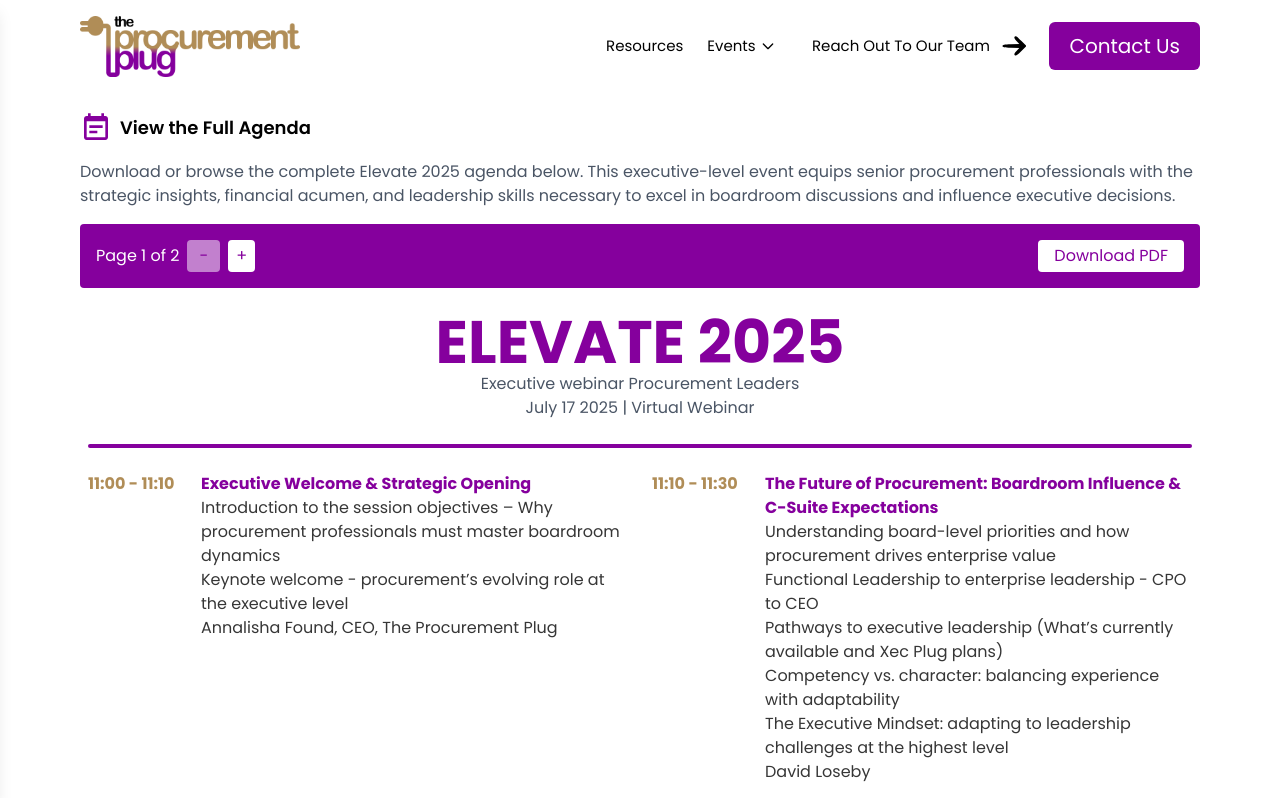
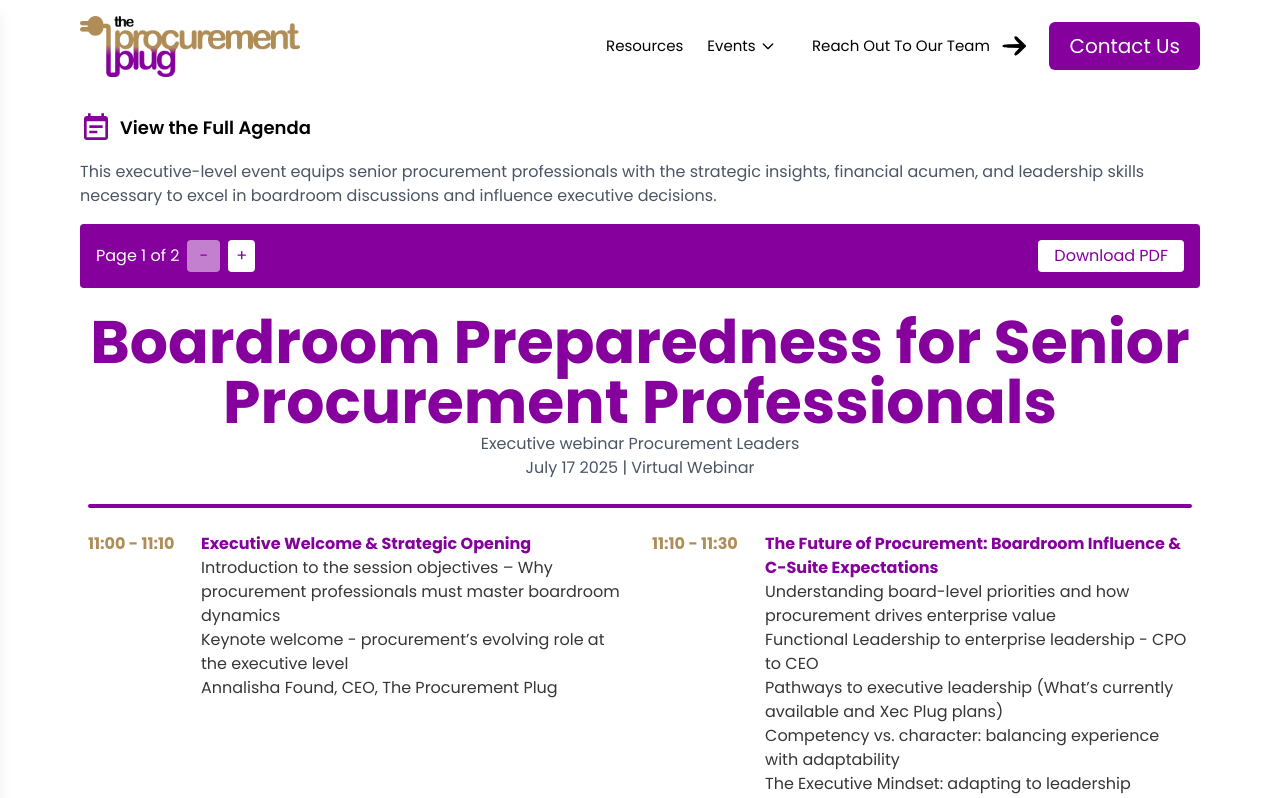
Before and after one commit to NexaForgeTechnologies/theprocurementplug, a Next.js app: page /event/boardroom-preparedness-for-senior-procurement-professionals/agenda in a window 1280 px wide. Shown: the top 798 px of the page. Built offline with nearby package versions, Linux system fonts and the light colour scheme.

Commit message:
text changes

```diff
--- a/src/app/event/boardroom-preparedness-for-senior-procurement-professionals/agenda/page.js
+++ b/src/app/event/boardroom-preparedness-for-senior-procurement-professionals/agenda/page.js
@@ -94,7 +94,7 @@
             doc.setFont("Helvetica", "bold");
             doc.setFontSize(36);
             doc.setTextColor(133, 0, 157);
-            doc.text("ELEVATE 2025", padding + contentWidth / 2, yOffset, { align: "center" });
+            doc.text("Boardroom Preparedness for Senior Procurement Professionals", padding + contentWidth / 2, yOffset, { align: "center" });
             yOffset += 12;
             doc.setFont("Helvetica", "normal");
             doc.setFontSize(12);
@@ -169,7 +169,7 @@
                         <h2 className="text-lg font-semibold text-[#010101]">View the Full Agenda</h2>
                     </div>
                     <p className="text-gray-600 mb-4">
-                        Download or browse the complete Elevate 2025 agenda below. This executive-level event equips senior procurement professionals with the strategic insights, financial acumen, and leadership skills necessary to excel in boardroom discussions and influence executive decisions.
+                        This executive-level event equips senior procurement professionals with the strategic insights, financial acumen, and leadership skills necessary to excel in boardroom discussions and influence executive decisions.
                     </p>
                     <div className="bg-[#85009D] text-white p-4 rounded flex justify-between items-center">
                         <div className="flex items-center space-x-2">
@@ -201,7 +201,7 @@
                         </div>
                     </div>
                     <div className="mt-4 p-2 bg-white rounded">
-                        <h3 className="text-3xl md:text-6xl font-bold text-center text-[#85009D]">ELEVATE 2025</h3>
+                        <h3 className="text-3xl md:text-6xl font-bold text-center text-[#85009D]">Boardroom Preparedness for Senior Procurement Professionals</h3>
                         <p className="text-center text-gray-600">Executive webinar Procurement Leaders</p>
                         <p className="text-center text-gray-600">July 17 2025 | Virtual Webinar</p>
                         <div className="w-full h-1 bg-[#85009D] rounded my-6"></div>
```
